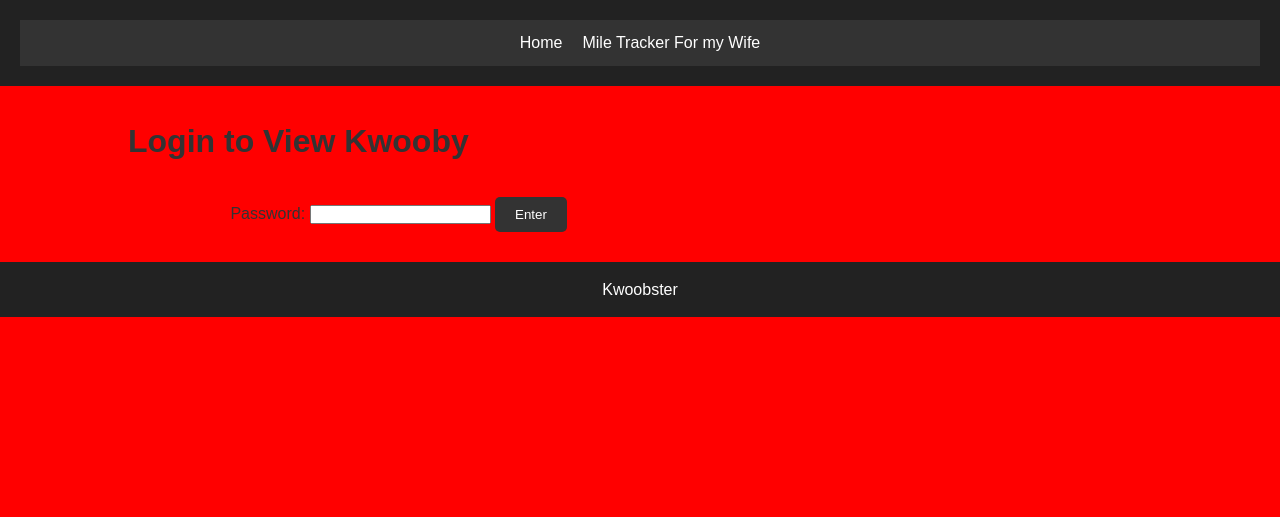
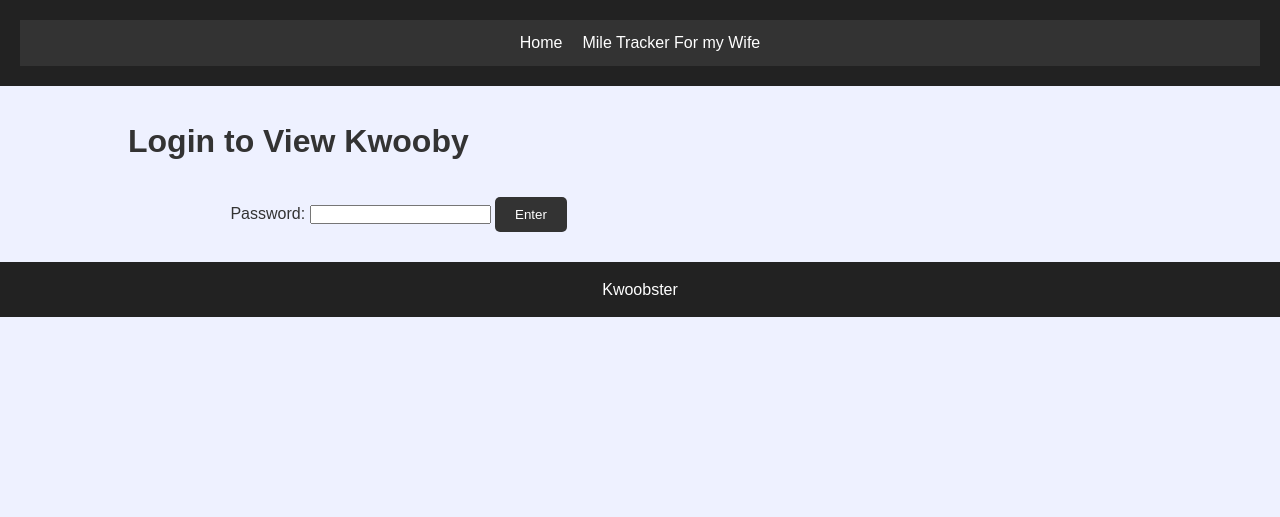
Before and after one commit to kwooby/kwooby, a Flask app: page / in a window 1280 px wide. Shown: the top 517 px of the page. Run offline with Flask 3, Linux system fonts and the light colour scheme.

Commit message:
Refactored for Template inheritence

```diff
--- a/static/style.css
+++ b/static/style.css
@@ -8,7 +8,7 @@
 /* Basic page styling */
 body {
     font-family: Arial, sans-serif;
-    background-color: red;
+    background-color: rgb(238, 241, 255);
     color: #333;
     line-height: 1.6;
 }
```
